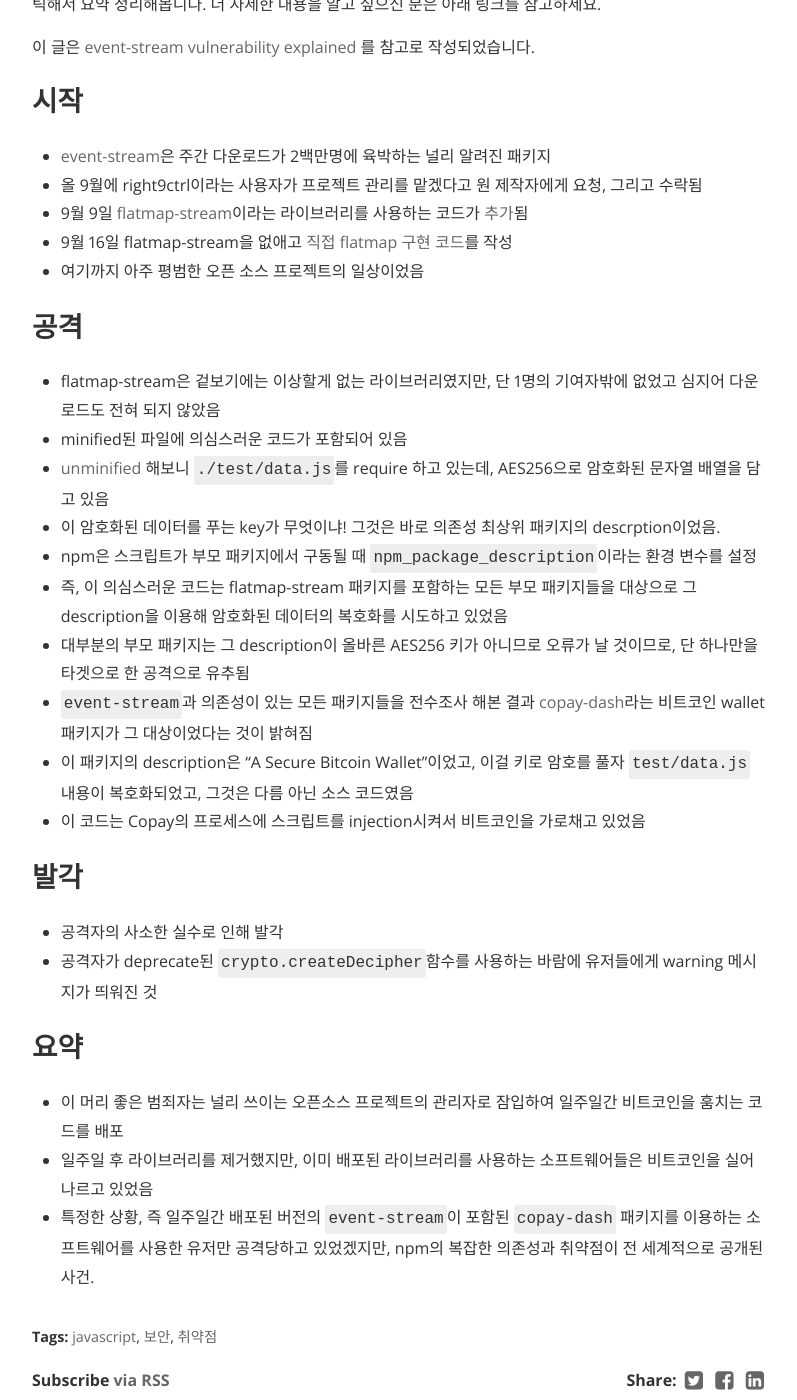
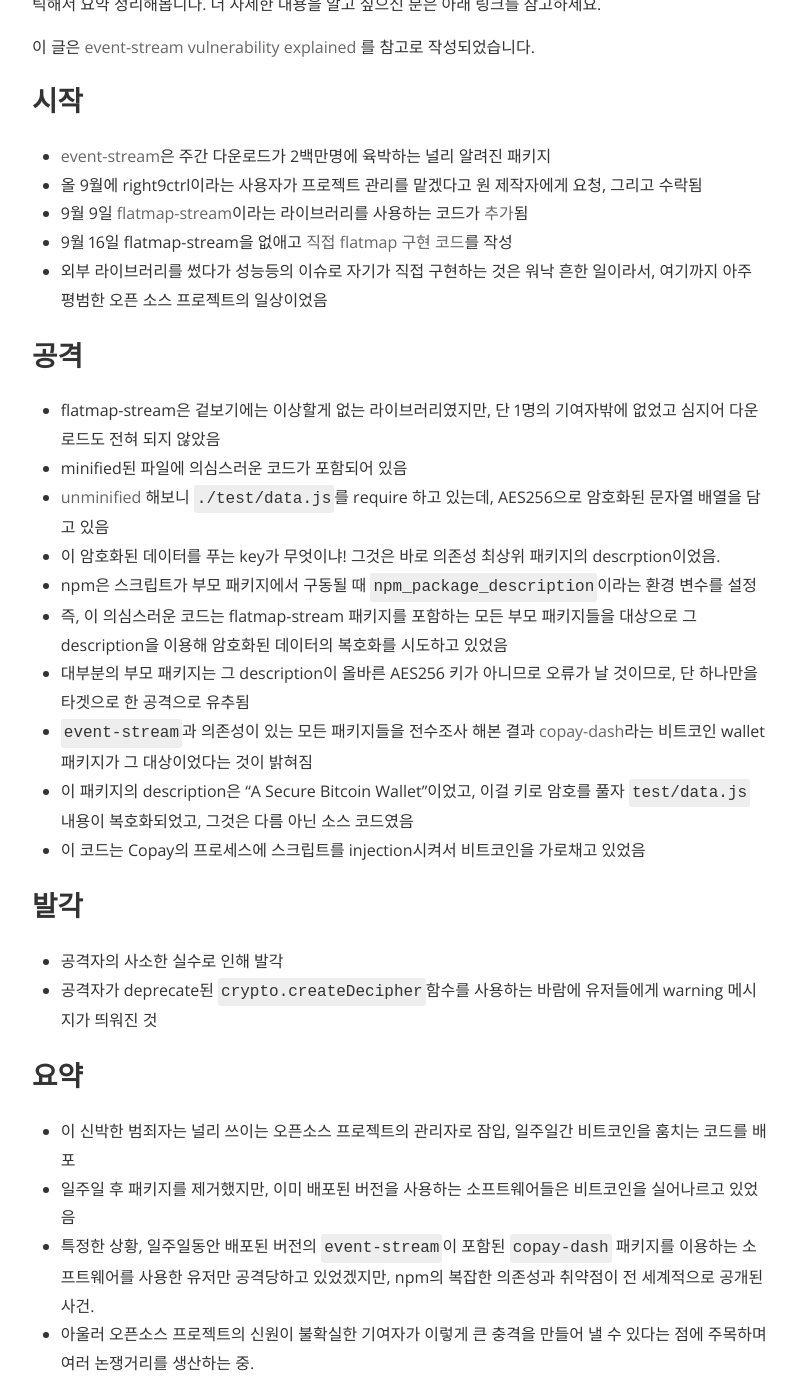
Before and after one commit to einsub/einsub.github.com, a Jekyll site: the page built from _posts/2018-11-30-event-stream-issue.markdown, in a window 1280 px wide and 1400 px high, scrolled down 381 px. Shown: the whole window, without its empty margins (240-1037 px from the left). Built offline with Jekyll 4.4.1, drawn with Linux system fonts in a browser that asks for light colours; nearby versions of some CDN libraries; comment, search, counter and statistics services are not loaded.

Commit message:
조금 더 보충 설명

```diff
--- a/_posts/2018-11-30-event-stream-issue.markdown
+++ b/_posts/2018-11-30-event-stream-issue.markdown
@@ -20,7 +20,7 @@ published: true
 - 올 9월에 right9ctrl이라는 사용자가 프로젝트 관리를 맡겠다고 원 제작자에게 요청, 그리고 수락됨
 - 9월 9일 [flatmap-stream](https://github.com/hugeglass/flatmap-stream)이라는 라이브러리를 사용하는 코드가 [추가](https://github.com/dominictarr/event-stream/commit/e3163361fed01384c986b9b4c18feb1fc42b8285)됨
 - 9월 16일 flatmap-stream을 없애고 [직접 flatmap 구현 코드](https://github.com/dominictarr/event-stream/commit/908fee5c65d4eb02809a84a1ebc3e5df1f935cd1)를 작성
-- 여기까지 아주 평범한 오픈 소스 프로젝트의 일상이었음
+- 외부 라이브러리를 썼다가 성능등의 이슈로 자기가 직접 구현하는 것은 워낙 흔한 일이라서, 여기까지 아주 평범한 오픈 소스 프로젝트의 일상이었음
 
 ## 공격
 - flatmap-stream은 겉보기에는 이상할게 없는 라이브러리였지만, 단 1명의 기여자밖에 없었고 심지어 다운로드도 전혀 되지 않았음
@@ -39,6 +39,7 @@ published: true
 - 공격자가 deprecate된 `crypto.createDecipher`함수를 사용하는 바람에 유저들에게 warning 메시지가 띄워진 것
 
 ## 요약
-- 이 머리 좋은 범죄자는 널리 쓰이는 오픈소스 프로젝트의 관리자로 잠입하여 일주일간 비트코인을 훔치는 코드를 배포
-- 일주일 후 라이브러리를 제거했지만, 이미 배포된 라이브러리를 사용하는 소프트웨어들은 비트코인을 실어나르고 있었음
-- 특정한 상황, 즉 일주일간 배포된 버전의 `event-stream`이 포함된 `copay-dash` 패키지를 이용하는 소프트웨어를 사용한 유저만 공격당하고 있었겠지만, npm의 복잡한 의존성과 취약점이 전 세계적으로 공개된 사건.
+- 이 신박한 범죄자는 널리 쓰이는 오픈소스 프로젝트의 관리자로 잠입, 일주일간 비트코인을 훔치는 코드를 배포
+- 일주일 후 패키지를 제거했지만, 이미 배포된 버전을 사용하는 소프트웨어들은 비트코인을 실어나르고 있었음
+- 특정한 상황, 일주일동안 배포된 버전의 `event-stream`이 포함된 `copay-dash` 패키지를 이용하는 소프트웨어를 사용한 유저만 공격당하고 있었겠지만, npm의 복잡한 의존성과 취약점이 전 세계적으로 공개된 사건.
+- 아울러 오픈소스 프로젝트의 신원이 불확실한 기여자가 이렇게 큰 충격을 만들어 낼 수 있다는 점에 주목하며 여러 논쟁거리를 생산하는 중.
```
